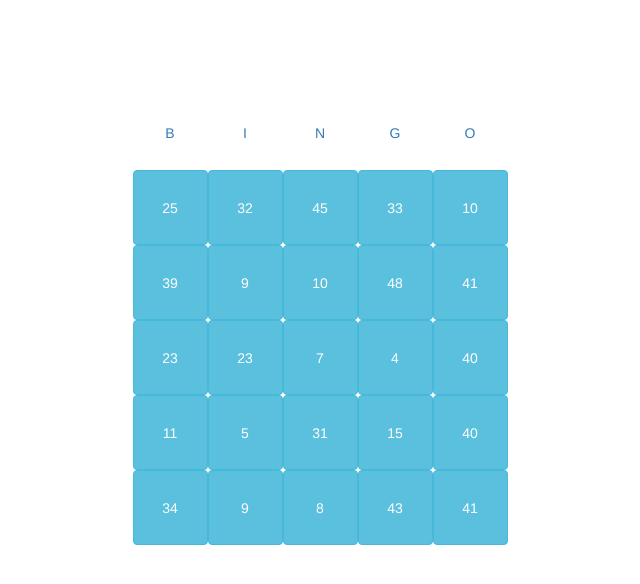
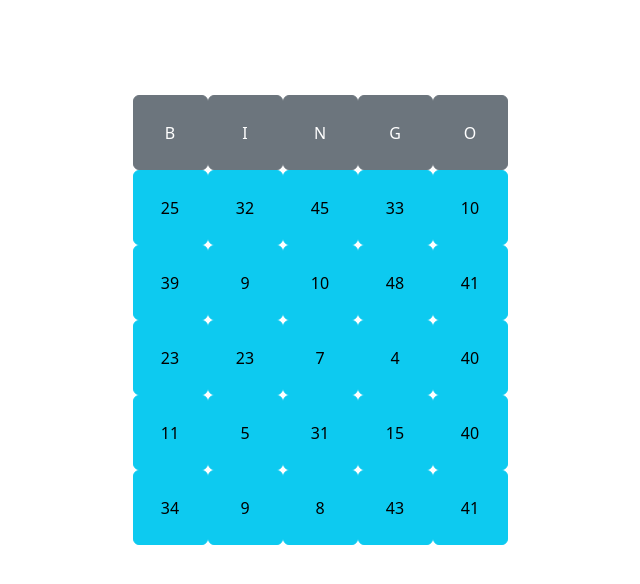
Before and after one commit to fceja/bingo_game, a plain HTML site: page index.html in a window 1280 px wide. Shown: the whole page, without its empty margins (320-960 px from the left). Drawn offline with nearby package versions, Linux system fonts and the light colour scheme.

Commit message:
update bootstrap to 5.3

```diff
--- a/index.html
+++ b/index.html
@@ -2,7 +2,7 @@
 <html lang="en">
 <head>
     <title>Bingo Game</title>
-    <link href="https://maxcdn.bootstrapcdn.com/bootstrap/3.2.0/css/bootstrap.min.css" rel="stylesheet">
+    <link href="https://cdn.jsdelivr.net/npm/bootstrap@5.3.0-alpha1/dist/css/bootstrap.min.css" rel="stylesheet">
     <link rel="stylesheet" href="./src/styles/bingo.css">
     <script src="./src/js/bingo.js"></script>
 </head>
```
